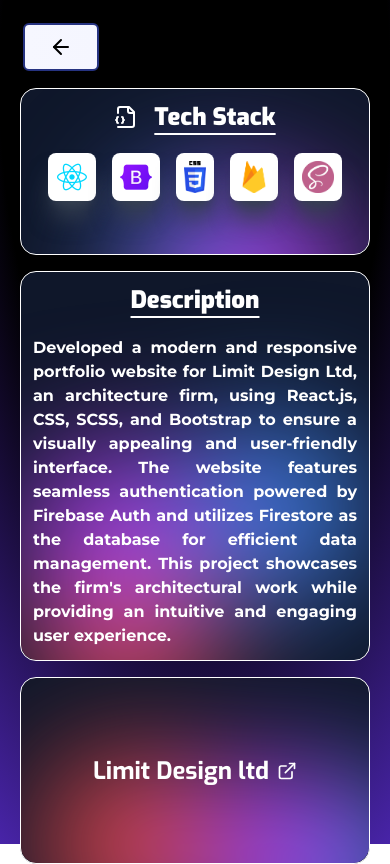
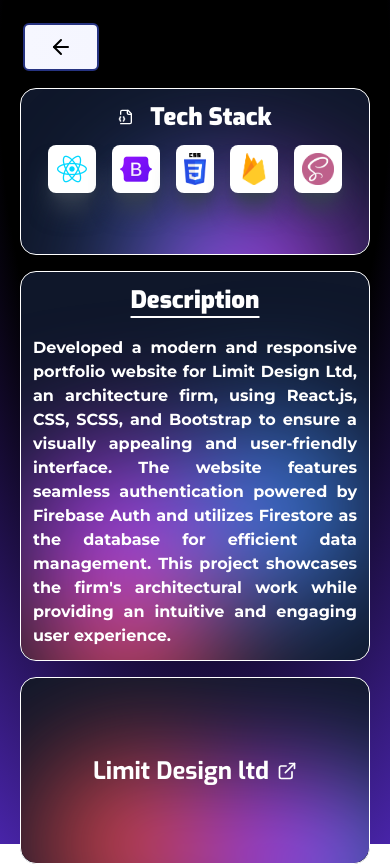
Before and after one commit to Yousuf-Mohammad/portfolio2, a Next.js app: page /project/1 in a window 390 px wide. Built offline with nearby package versions, Linux system fonts and the light colour scheme.

Commit message:
individual pages fixed

```diff
--- a/app/project/[id]/page.jsx
+++ b/app/project/[id]/page.jsx
@@ -22,9 +22,9 @@
                 <Image src={project.src} width="1000" height="1000" alt='me' className=' h-full object-cover object-top rounded-2xl'/>
             </div>
 
-                <BentoCard className="md:col-span-2 md:row-span-2 col-span-1 row-span-1 bg-slate-900 mt-5 md:mt-0">
+                <BentoCard className="md:col-span-2 md:row-span-2 col-span-1 row-span-1 bg-slate-900 mt-5 md:mt-0 ">
 
-                    <h1 className='md:text-4xl text-2xl font-black font-[exo] text-center underline underline-offset-8 mb-5 flex items-center justify-center gap-4 '><FileJson2 className='md:h-10 md:w-10' h-4 w-4/> Tech Stack</h1>
+                    <h1 className='md:text-3xl text-2xl font-black font-[exo] text-center  mb-3 flex items-center justify-center gap-4 '><FileJson2 className='md:h-10 md:w-10 h-4 w-4'/> Tech Stack</h1>
 
                     {/* <p className='text-center text-2xl font-[montserrat] font-extrabold'>{project.stack}</p> */}
 
@@ -36,7 +36,7 @@
                     </p>
 
                     {project.github && <p className='text-center'>
-                    <Button linkString={project.github} target="_blank" ButttonName={<span className='flex items-center justify-center gap-2 text-gray-700 font-bold font-[exo]'> <Github className='w-7 h-7'/>Github</span>}
+                    <Button linkString={project.github} target="_blank" ButttonName={<span className='flex items-center justify-center gap-2 text-gray-700 py-2 font-bold font-[exo]'> <Github className='w-5 h-5'/>Repository</span>}
                     classNames={""}/>
                     </p>}
 
```
